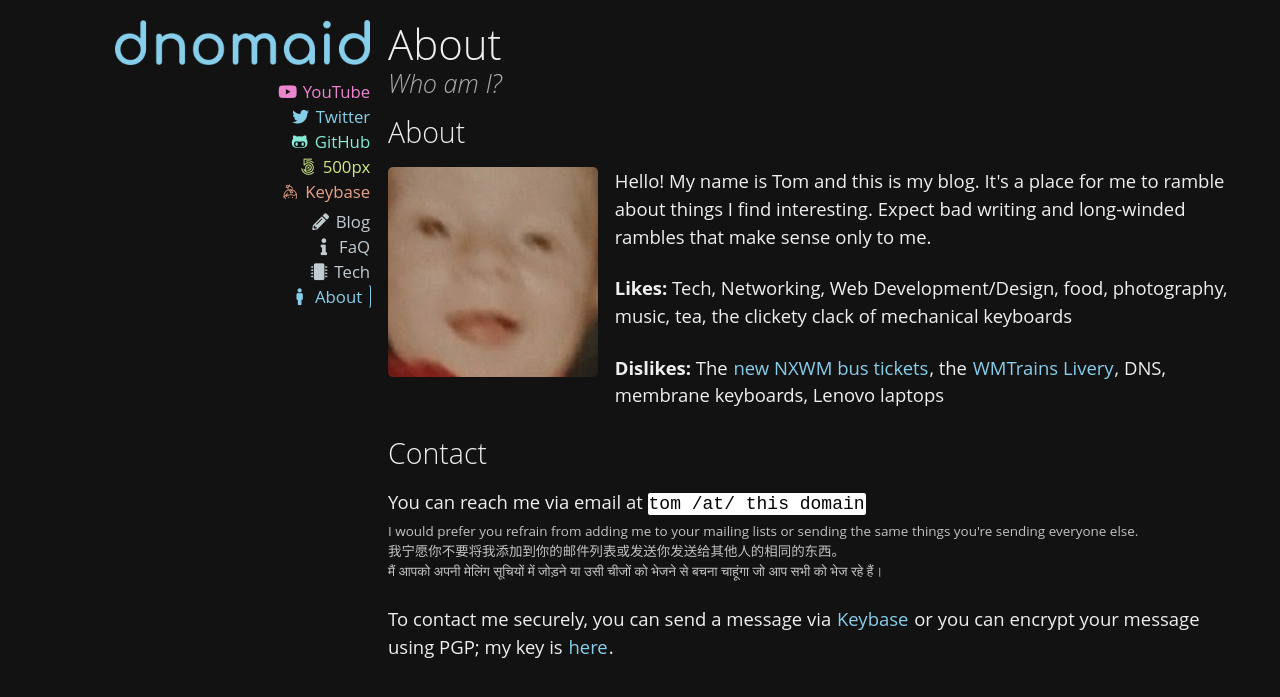
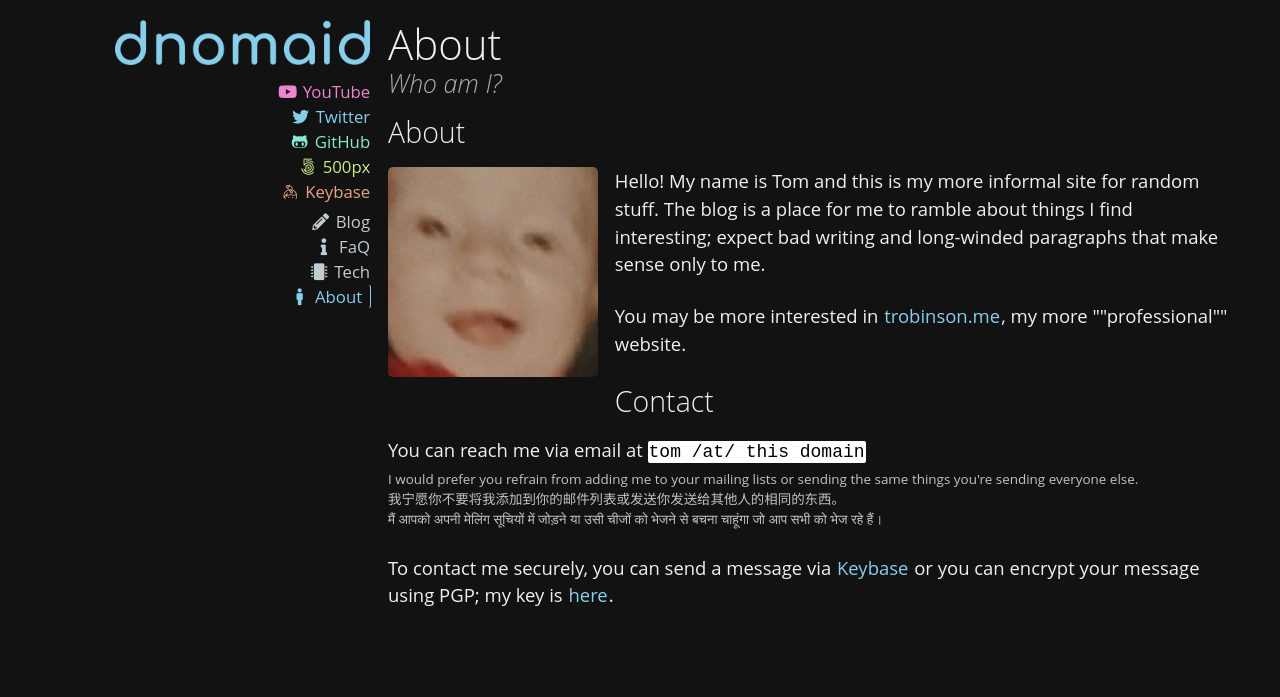
Before and after one commit to tomfishemoji/tomfishemoji.github.io, a Jekyll site: the page built from about.html, in a window 1280 px wide. Shown: the top 697 px of the page. Built offline with Jekyll 4.4.1, drawn with Linux system fonts in a browser that asks for light colours; nearby versions of some CDN libraries.

Commit message:
About page content changes

```diff
--- a/about.html
+++ b/about.html
@@ -10,10 +10,8 @@ stylecsp: "'unsafe-inline'"
 
 <h2>About</h2>
 <img style="float: left; margin: 0 1em 1em 0; width: 25%;" src="/img/babby.jpg" alt="A close up picture of Tom as a baby.">
-<p>Hello! My name is Tom and this is my blog. It's a place for me to ramble about things I find interesting. Expect bad writing and long-winded rambles that make sense only to me.</p>
-
-<p><b>Likes:</b> Tech, Networking, Web Development/Design, food, photography, music, tea, the clickety clack of mechanical keyboards</p>
-<p><b>Dislikes:</b> The <a href="https://www.reddit.com/r/brum/comments/7tfwtq/not_a_fan_of_the_new_bus_ticket/" target="_blank">new NXWM bus tickets</a>, the <a href="https://commons.wikimedia.org/wiki/File:172339_at_Birmingham_Moor_Street.jpg" target="_blank">WMTrains Livery</a>, DNS, membrane keyboards, Lenovo laptops</p>
+<p>Hello! My name is Tom and this is my more informal site for random stuff. The blog is a place for me to ramble about things I find interesting; expect bad writing and long-winded paragraphs that make sense only to me.</p>
+<p>You may be more interested in <a href="https://trobinson.me">trobinson.me</a>, my more ""professional"" website.</p>
 
 <h2>Contact</h2>
 <p style="margin-bottom: 2px;">You can reach me via email at <span style="font-family: monospace; font-size: 1.2em;" class="invert">tom /at/ this domain</span></p>
```
